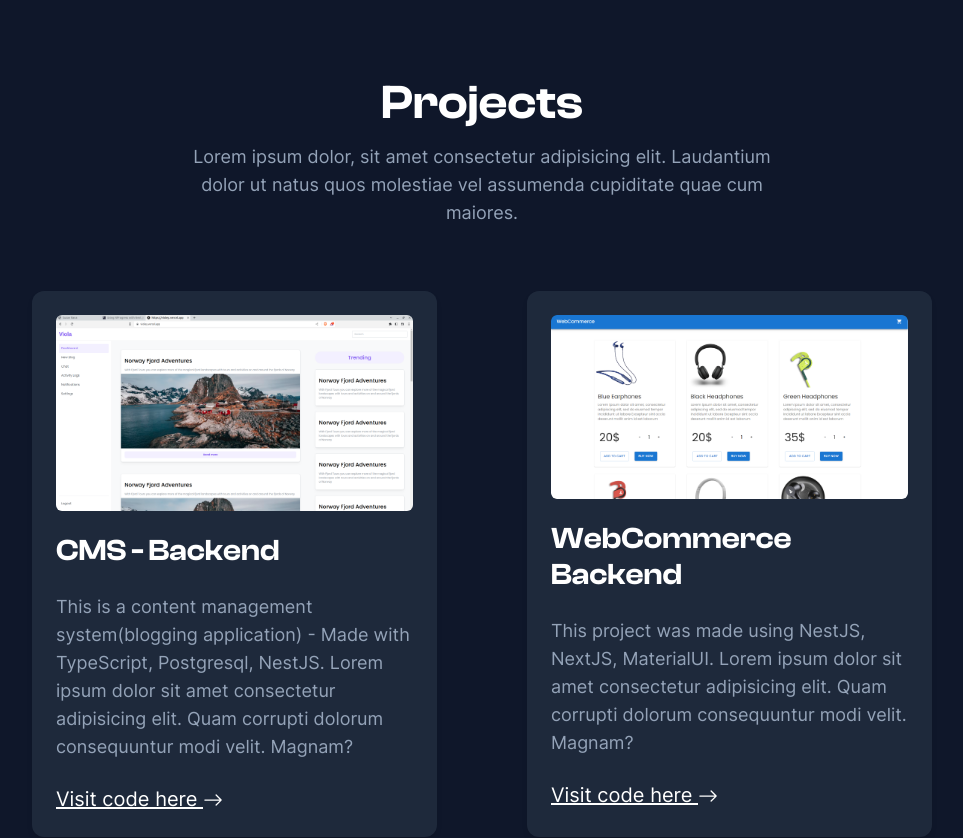
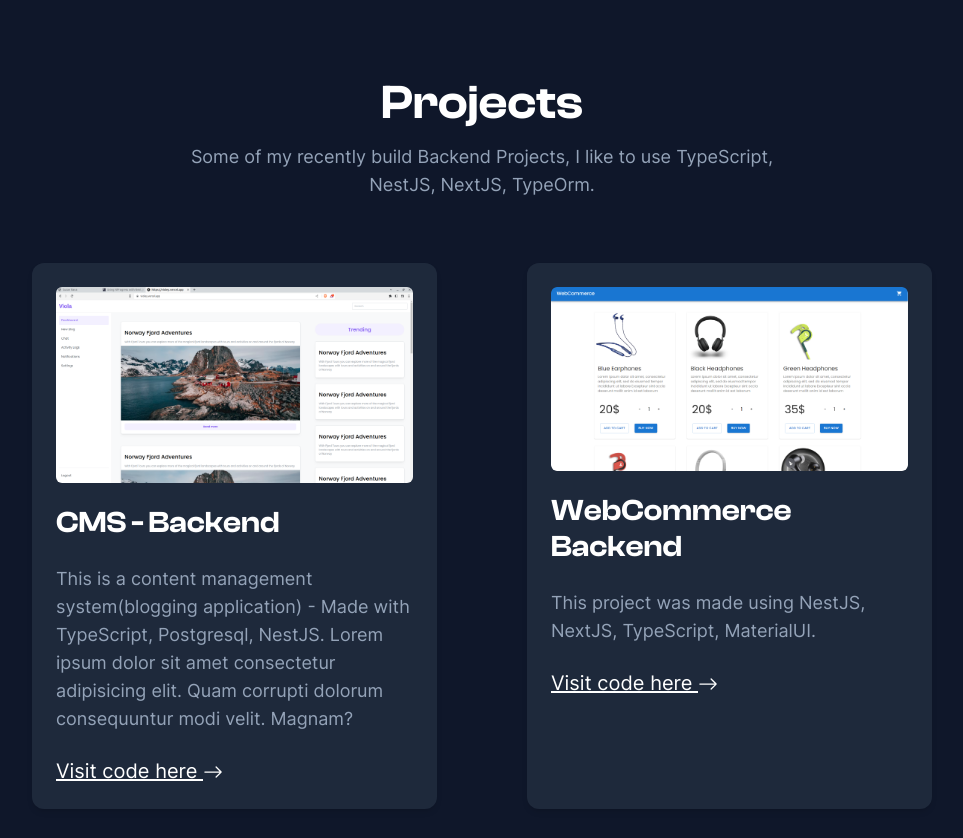
Before and after one commit to suzan-rana/portfolio, a Next.js app: page / in a window 1280 px wide. Shown: the part 980-1818 px from the top of the page, without its empty margins (158-1121 px from the left). Built offline with nearby package versions, Linux system fonts and the light colour scheme.

Commit message:
remoed lorem ipsum

```diff
--- a/components/Projects.jsx
+++ b/components/Projects.jsx
@@ -16,8 +16,8 @@ const Projects = ({ darkMode }) => {
         Projects
       </h1>
       <p className="md:text-lg text-gray-700 leading-8 py-4 text-center md:w-[65%] mx-auto dark:text-slate-400">
-        Lorem ipsum dolor, sit amet consectetur adipisicing elit. Laudantium
-        dolor ut natus quos molestiae vel assumenda cupiditate quae cum maiores.
+        Some of my recently build Backend Projects, I like to use TypeScript,
+        NestJS, NextJS, TypeOrm.
       </p>
       {/* boxes=================== */}
       <div className="flex flex-col lg:justify-between my-12 flex-wrap gap-12 md:flex-row   ">
@@ -35,9 +35,7 @@ const Projects = ({ darkMode }) => {
             WebCommerce Backend
           </h3>
           <p className="py-6 md:text-lg dark:text-slate-400  ">
-            This project was made using NestJS, NextJS, MaterialUI. Lorem ipsum
-            dolor sit amet consectetur adipisicing elit. Quam corrupti dolorum
-            consequuntur modi velit. Magnam?
+            This project was made using NestJS, NextJS, TypeScript, MaterialUI.
           </p>
           <a
             rel="noreferrer"
@@ -48,7 +46,7 @@ const Projects = ({ darkMode }) => {
             Visit code here <BsArrowRight className="inline" />
           </a>
         </div>
-        <div className="w-[100%] shadow-md rounded-xl overflow-hidden px-6 py-6 lg:w-[45%] bg-white bg-opacity-50 backdrop-filter backdrop-blur-lg dark:bg-slate-800 ">
+        {/* <div className="w-[100%] shadow-md rounded-xl overflow-hidden px-6 py-6 lg:w-[45%] bg-white bg-opacity-50 backdrop-filter backdrop-blur-lg dark:bg-slate-800 ">
           <Image alt="trello" src={Trello} className="rounded-md" />
           <h3 className="text-3xl font-semibold font-clashDisplay mt-4">
             Trello
@@ -127,7 +125,7 @@ const Projects = ({ darkMode }) => {
           >
             Visit site here <BsArrowRight className="inline" />
           </a>
-        </div>
+        </div> */}
       </div>
     </div>
   );
```
